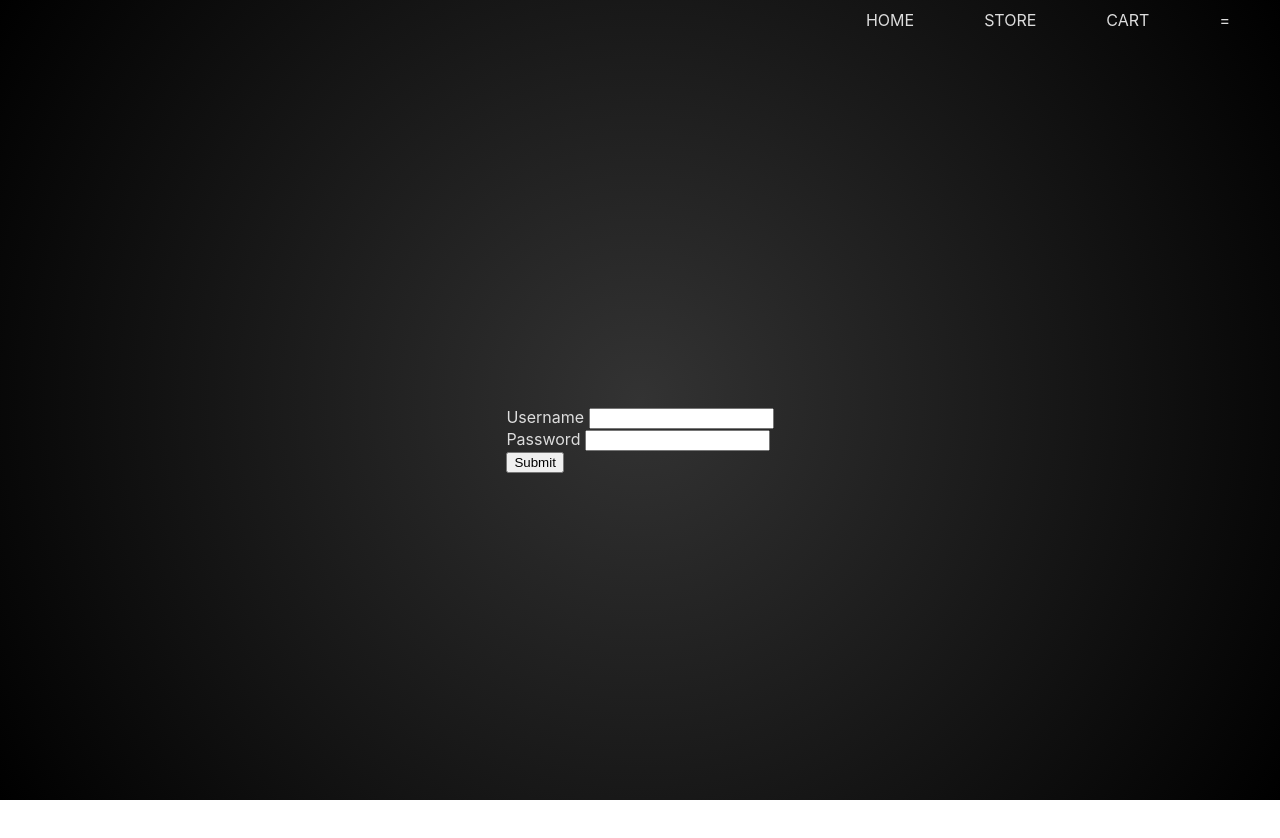
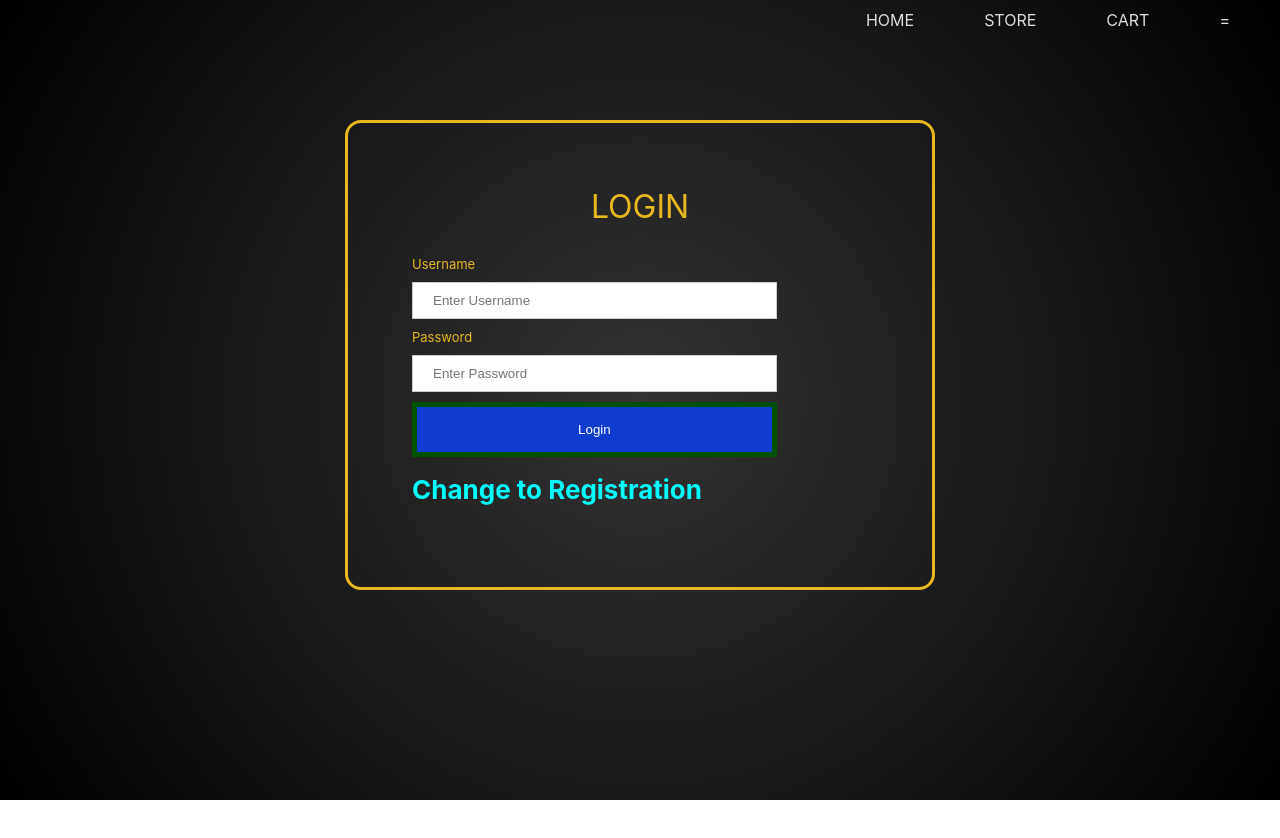
Before and after one commit to ITiboht/Webprojekt, a React (Create React App) app in the folder client/: page /account in a window 1280 px wide. After the commit the page ends 800 px from the top, so only its background shows below. Built offline with nearby package versions, Linux system fonts and the light colour scheme.

Commit message:
login/register frontend

```diff
--- a/client/src/pages/AccountPage/account.css
+++ b/client/src/pages/AccountPage/account.css
@@ -1,8 +1,98 @@
-.form{
-    color: #ddd;
+.login{
+    border: 3px solid #e7b920;
+    margin-left: auto;
+    margin-right: auto;
+    margin-top: 10vh;
+    padding: 8vh;
+    width: 57vh;
+    border-radius: 2vh;
     display: flex;
-    justify-content: center;
-    height: 100vh;
+    flex-direction: column;
     flex: 1;
-    align-items: center;
+
+/*color: #ddd;
+display: flex;
+justify-content: center;
+height: 95vh;
+flex: 1;
+align-items: center;
+*/
 }
+
+
+.login.hide{
+    display: none;
+}
+
+label{
+    color: #e7b920;
+}
+
+.loginbar {
+  display: flex;
+  justify-content: center;
+  align-items: center;
+  font-size: xx-large;
+  margin-bottom: 30px;
+}
+
+.registerbar{
+  display: flex;
+  justify-content: center;
+  align-items: center;
+  font-size: xx-large;
+  margin-bottom: 30px;
+}
+
+
+input[type=text], input[type=password] {
+    width: 80%;
+    padding: 10px 20px;
+    margin: 10px 0;
+    display:list-item;
+    border: 1px solid #ccc;
+    box-sizing: border-box;
+  }
+
+  button {
+
+    background-color: #103dcf;
+    color: white;
+    padding: 15px 20px;
+    margin-left: auto;
+    border: 5px solid #015201;
+    cursor: pointer;
+    width: 80%;
+  }
+
+  button:hover{
+    opacity: 0.6;
+  }
+
+
+.reg{
+    font-size: small;
+    user-select: none;
+    display:none;
+    color:aqua
+
+}
+
+.login{
+    font-size: small;
+    user-select: none;
+    color: aqua;
+}
+
+.reg.show{
+        border: 3px solid #e7b920;
+        margin-left: auto;
+        margin-right: auto;
+        margin-top: 10vh;
+        padding: 8vh;
+        width: 57vh;
+        border-radius: 2vh;
+        display: flex;
+        flex-direction: column;
+        flex: 1;
+}
--- a/client/src/pages/AccountPage/account.tsx
+++ b/client/src/pages/AccountPage/account.tsx
@@ -2,39 +2,76 @@ import React from 'react'
 import './account.css'
 
 export default function Account() {
+
+  const togglelog = () => {
+    const login = document.querySelector('.reg');
+    login?.classList.toggle('show');
+    const register = document.querySelector('.login');
+  register?.classList.toggle('hide');
+}
+
+const togglereg = () => {
+  const login = document.querySelector('.reg');
+    login?.classList.toggle('show');
+  const register = document.querySelector('.login');
+  register?.classList.toggle('hide');
+}
+
+
   return (
     <div className="form">
+      <div className='login'>
+      <label className='loginbar'>LOGIN</label>
     <form>
       <div className="input-container">
         <label>Username </label>
-        <input type="text" name="uname" required />
+        <input type="text" placeholder='Enter Username' name="uname" required />
       </div>
+
       <div className="input-container">
         <label>Password </label>
-        <input type="password" name="pass" required />
+        <input type="password" placeholder='Enter Password' name="pass" required />
       </div>
+
       <div className="button-container">
-        <input type="submit" />
+        <button type="submit">Login</button>
       </div>
+
+      <h1 onClick={togglereg}>
+        Change to Registration
+      </h1>
+
     </form>
+    </div>
+    <div className='reg'>
+    <label className='registerbar'>REGISTER</label>
+    <form>
+      <div className="input-container">
+        <label>Email </label>
+        <input type="text" placeholder='Enter e-mail' name="email" required />
+      </div>
+
+      <div className="input-container">
+        <label>Username </label>
+        <input type="text" placeholder='Enter Username' name="uname" required />
+      </div>
+
+      <div className="input-container">
+        <label>Password </label>
+        <input type="password" placeholder='Enter password' name="pass" required />
+      </div>
+
+      <div className="button-container">
+        <button type="submit">Register</button>
+      </div>
+
+
+    <h1 onClick={togglelog}>
+      Change to Login
+    </h1>
+    </form>
+    </div>
   </div>
+
   )
 }
-
-function renderForm() {
-  <div className="form">
-    <form>
-      <div className="input-container">
-        <label>Username </label>
-        <input type="text" name="uname" required />
-      </div>
-      <div className="input-container">
-        <label>Password </label>
-        <input type="password" name="pass" required />
-      </div>
-      <div className="button-container">
-        <input type="submit" />
-      </div>
-    </form>
-  </div>
-};
```
